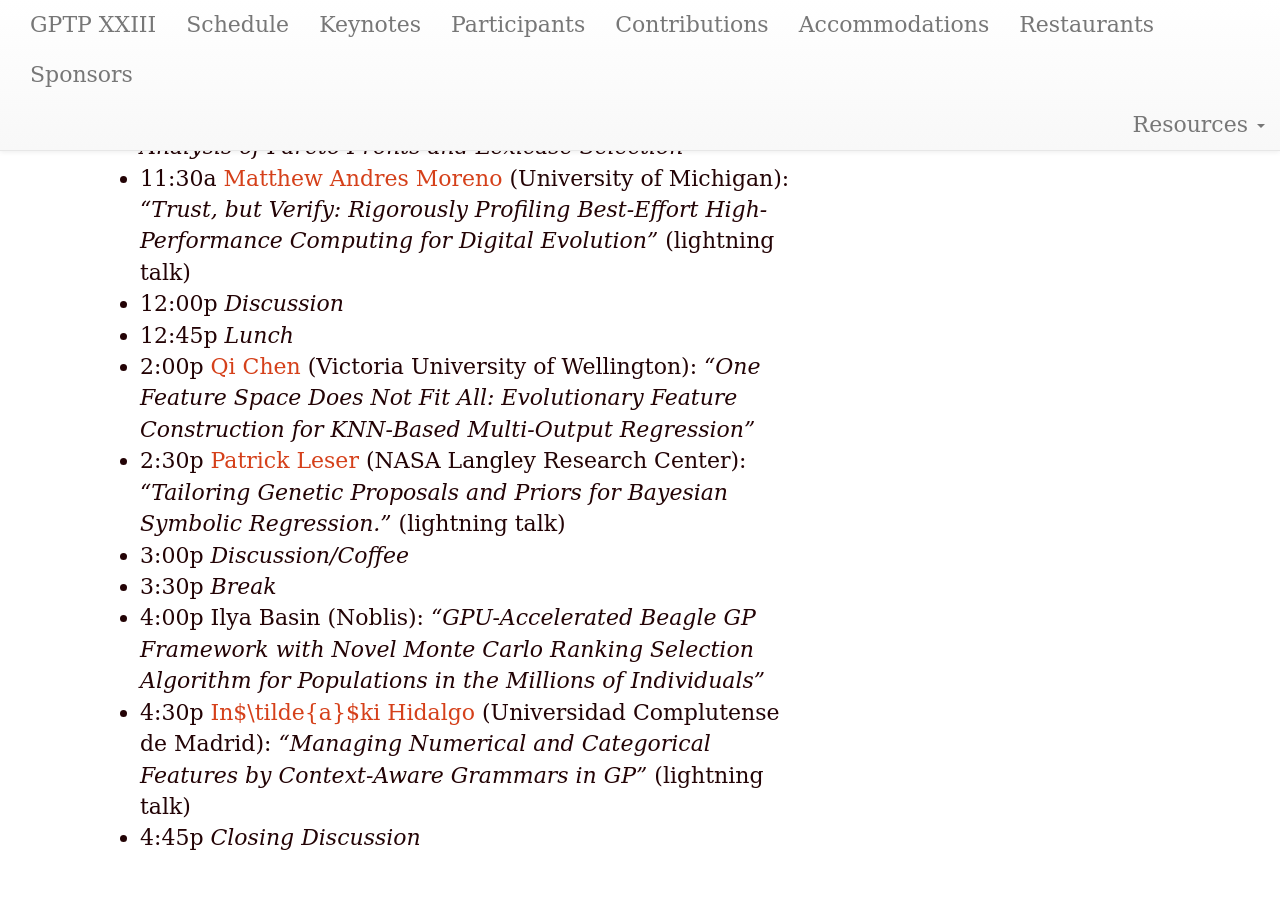
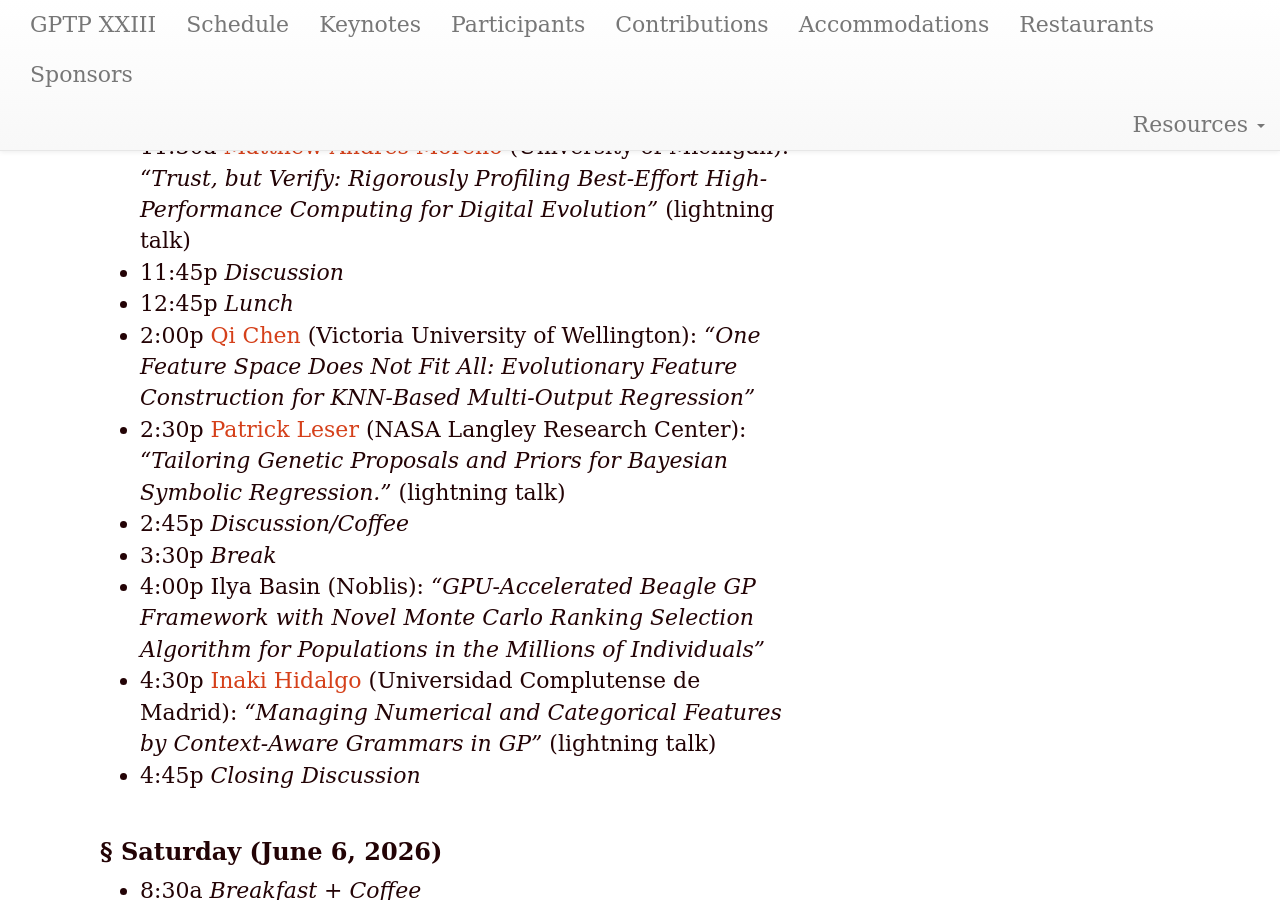
Before and after one commit to GPTP-workshop/gptp-workshop.github.io, a Jekyll site: the page built from schedule.md, in a window 1280 px wide and 900 px high, scrolled down 1629 px. Built offline with Jekyll 4.4.1, drawn with Linux system fonts in a browser that asks for light colours; some of the changed text lies outside the part shown.

Commit message:
corrections to schedule

```diff
--- a/schedule.md
+++ b/schedule.md
@@ -19,7 +18,7 @@ year: 2026
 - 12:45p _Lunch_
 - 2:00p [Emily Dolson](https://www.egr.msu.edu/people/profile/dolsonem) (Michigan State University): _"Analyzing the Fitness Landscape of a Challenging Real-World Antenna Design Problem: A Case Study"_
 - 2:30p [Ryan Urbanowicz](https://www.med.upenn.edu/urbslab/) (University of Pennsylvania): _"STREAMLINE 3.0 – An Expanded Automated Machine Learning Framework for Data Mining, Modeling, and Algorithm Benchmarking"_ (lightning talk)
-- 3:00p _Discussion/Coffee_
+- 2:45p _Discussion/Coffee_
 - 3:30p _Break_
 - 4:00p [Julie Rolla](https://scholar.google.com/citations?user=cv3tCVsAAAAJ&hl=en) (NASA Jet Propulsion Laboratory)
 - 4:30p [Erik Fredericks](https://efredericks.github.io/) (Grand Valley State University): _"Every Map an Evolution, Every Room a Generation: Co-Evolution in a Procedurally-Generated Video Game"_ (lightning talk)
@@ -34,14 +33,14 @@ year: 2026
 - 10:30a [Giovanni Squillero](https://staff.polito.it/giovanni.squillero/) (Politecnico di Torino): _"GP and The Quest for AGI — When Goodhart’s Law Turned Out to Be Useful"_
 - 11:00a [Charles Ofria](https://ofria.com/) (Michigan State University): _"An Analysis of Pareto Fronts and Lexicase Selection"_
 - 11:30a [Matthew Andres Moreno](https://mmore500.com/research/) (University of Michigan): _"Trust, but Verify: Rigorously Profiling Best-Effort High-Performance Computing for Digital Evolution"_ (lightning talk)
-- 12:00p _Discussion_
+- 11:45p _Discussion_
 - 12:45p _Lunch_
 - 2:00p [Qi Chen](https://people.wgtn.ac.nz/qi.chen) (Victoria University of Wellington): _"One Feature Space Does Not Fit All: Evolutionary Feature Construction for KNN-Based Multi-Output Regression"_
 - 2:30p [Patrick Leser](https://scholar.google.com/citations?user=Es1fOoUAAAAJ&hl=en) (NASA Langley Research Center): _"Tailoring Genetic Proposals and Priors for Bayesian Symbolic Regression."_ (lightning talk)
-- 3:00p _Discussion/Coffee_
+- 2:45p _Discussion/Coffee_
 - 3:30p _Break_
 - 4:00p Ilya Basin (Noblis): _"GPU-Accelerated Beagle GP Framework with Novel Monte Carlo Ranking Selection Algorithm for Populations in the Millions of Individuals"_
-- 4:30p [In$\tilde{a}$ki Hidalgo](https://scholar.google.com/citations?user=u0-tP94AAAAJ&hl=en) (Universidad Complutense de Madrid): _"Managing Numerical and Categorical Features by Context-Aware Grammars in GP"_ (lightning talk)
+- 4:30p [Inaki Hidalgo](https://scholar.google.com/citations?user=u0-tP94AAAAJ&hl=en) (Universidad Complutense de Madrid): _"Managing Numerical and Categorical Features by Context-Aware Grammars in GP"_ (lightning talk)
 - 4:45p _Closing Discussion_
 
 ### Saturday (June 6, 2026)
```
Also changed, not shown: other parts of schedule.md (+1 -2 lines).
